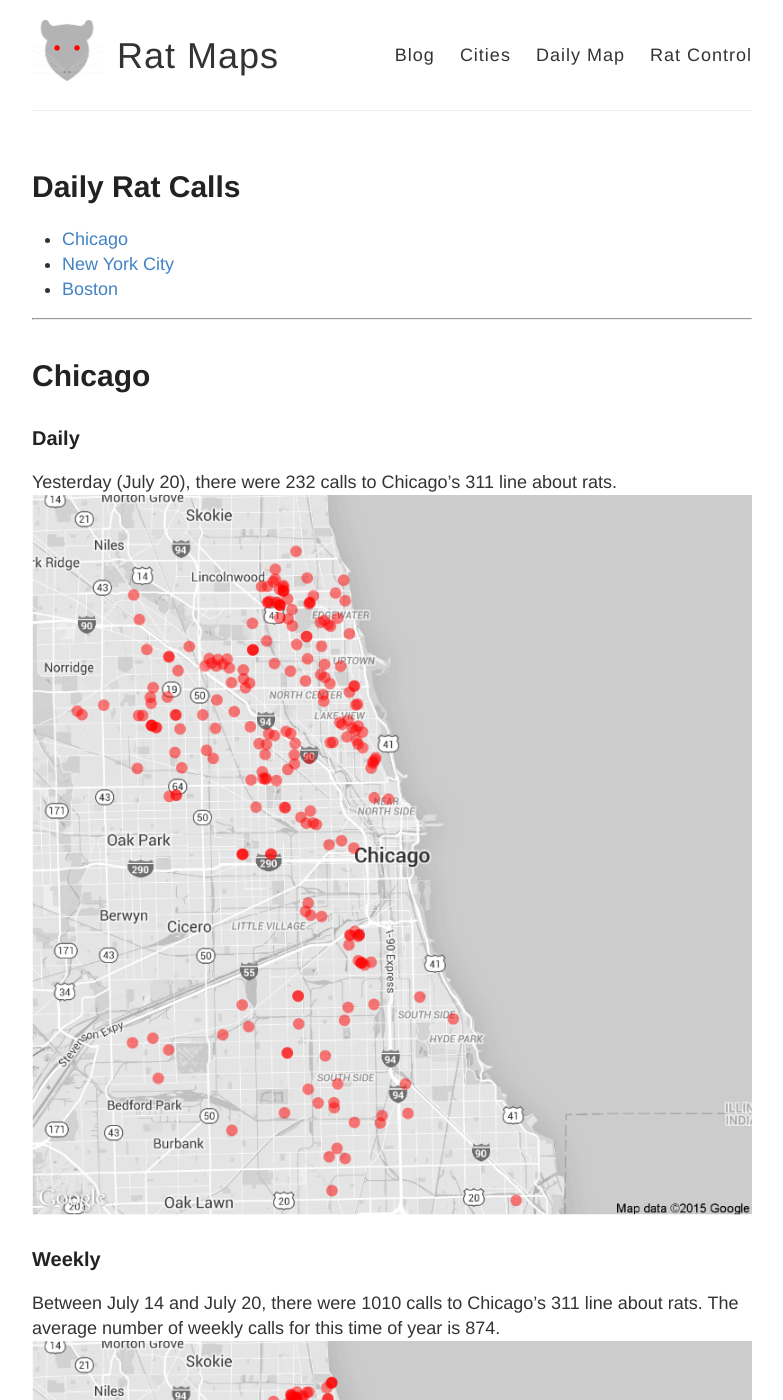
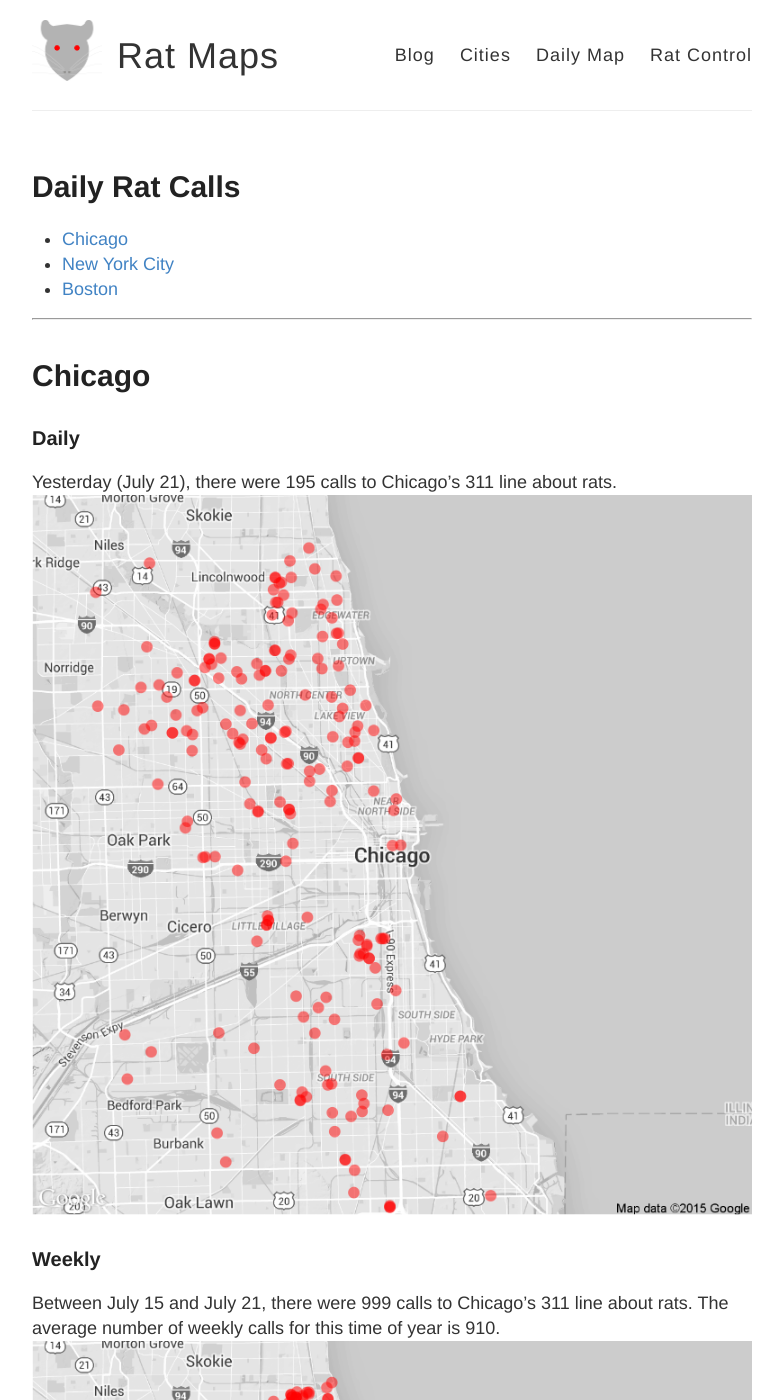
Before and after one commit to DanielHadley/ratmaps, a Jekyll site: the page built from daily.md, in a window 1280 px wide and 1400 px high. Shown: the whole window, without its empty margins (248-1031 px from the left). Built offline with Jekyll 4.4.1, drawn with Linux system fonts in a browser that asks for light colours; comment, search, counter and statistics services are not loaded; some of the changed text lies outside the part shown.

Commit message:
Daily Maps

```diff
--- a/daily.md
+++ b/daily.md
@@ -15,22 +15,22 @@
 
 ### Daily
 
-Yesterday (July 20), there were 232 calls to Chicago's 311 line about rats.
+Yesterday (July 21), there were 195 calls to Chicago's 311 line about rats.
 ![Chicago rat calls to 311 weekly map]({{ site.cityimages }}/daily/Chicago_Rat_Map_Daily.png)
 
 ### Weekly
-Between July 14 and July 20, there were 1010 calls to Chicago's 311 line about rats. The average number of weekly calls for this time of year is 874.
+Between July 15 and July 21, there were 999 calls to Chicago's 311 line about rats. The average number of weekly calls for this time of year is 910.
 ![Chicago rat calls to 311 weekly map]({{ site.cityimages }}/daily/Chicago_Rat_Map_Weekly.png)
 ***
 # New York City <a id="nyc"><a>
 
 ### Daily
 
-Yesterday (July 20), there were 0 calls to New York City's 311 line about rats.
+Yesterday (July 21), there were 0 calls to New York City's 311 line about rats.
 ![NYC rat calls to 311 weekly map]({{ site.cityimages }}/daily/NYC_Rat_Map_Daily.png)
 
 ### Weekly
-Between July 14 and July 20, there were 0 calls to New York City's 311 line about rats. The average number of weekly calls for this time of year is 276.
+Between July 15 and July 21, there were 0 calls to New York City's 311 line about rats. The average number of weekly calls for this time of year is 283.
 ![NYC rat calls to 311 weekly map]({{ site.cityimages }}/daily/NYC_Rat_Map_Weekly.png)
 
 Each red dot represents one call about a rat seen in that location. The dots are transparent, so multiple calls from one location will be seen as a solid dot. The usual caveats apply: more calls do not necessarily mean that there are more rats in that location than other parts of the city. A cluster of dots could indicate that one resident is unusually vocal about rodents in his or her neighborhood. Also, more densely populated neighborhoods tend to make more calls to 311.
```
Also changed, not shown: images/pages/daily/Chicago_Rat_Map_Daily.png, images/pages/daily/Chicago_Rat_Map_Weekly.png, images/pages/daily/NYC_Rat_Map_Daily.png, images/pages/daily/NYC_Rat_Map_Weekly.png.
